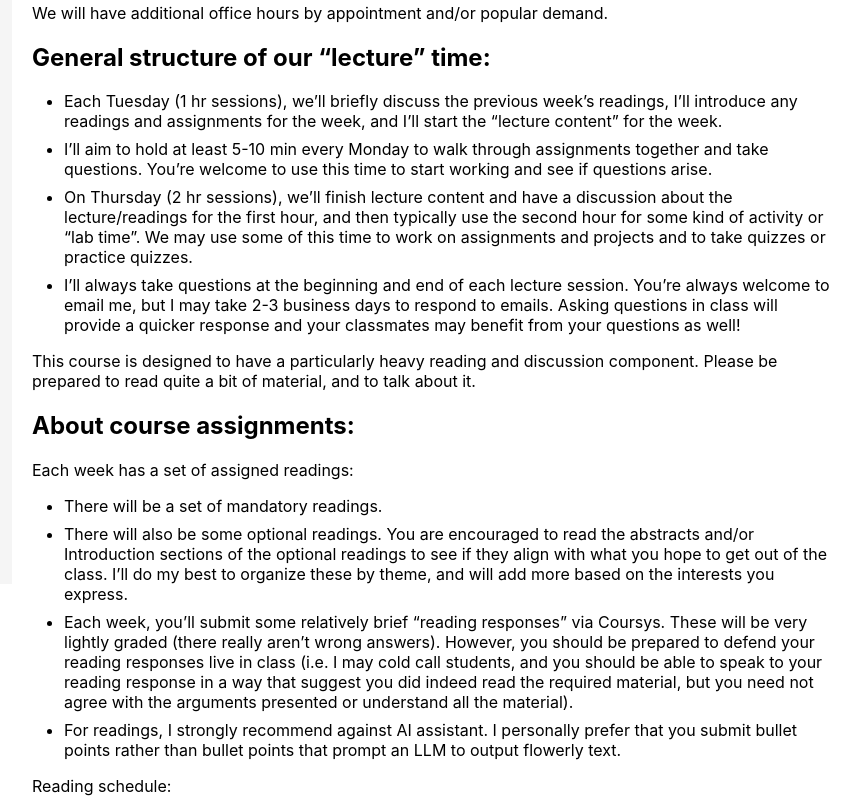
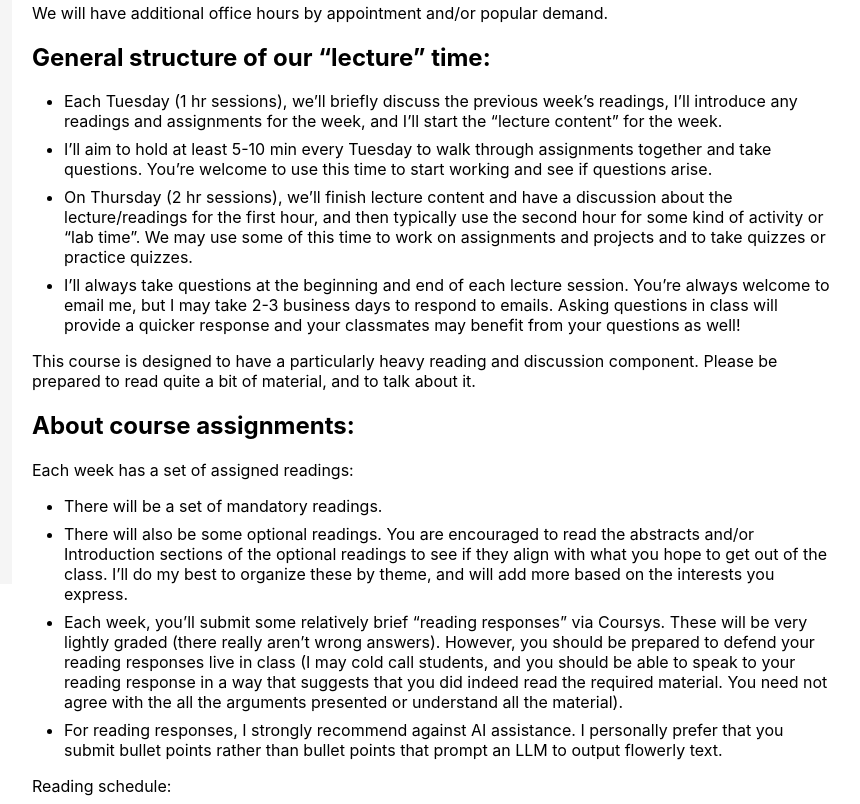
Before and after one commit to nickmvincent/cmpt419_spring2025, a plain HTML site: page docs/index.html in a window 1280 px wide. Shown: the part 256-1060 px from the top of the page, without its empty margins (278-1138 px from the left). Drawn offline with Linux system fonts and the light colour scheme.

Commit message:
prepping for Fall 2025, two minor typos

```diff
--- a/docs/index.html
+++ b/docs/index.html
@@ -68,7 +68,7 @@
 <h2 id="general-structure-of-our-lecture-time">General structure of our &ldquo;lecture&rdquo; time:</h2>
 <ul>
 <li>Each Tuesday (1 hr sessions), we’ll briefly discuss the previous week’s readings, I’ll introduce any readings and assignments for the week, and I&rsquo;ll start the &ldquo;lecture content&rdquo; for the week.</li>
-<li>I’ll aim to hold at least 5-10 min every Monday to walk through assignments together and take questions. You’re welcome to use this time to start working and see if questions arise.</li>
+<li>I’ll aim to hold at least 5-10 min every Tuesday to walk through assignments together and take questions. You’re welcome to use this time to start working and see if questions arise.</li>
 <li>On Thursday (2 hr sessions), we’ll finish lecture content and have a discussion about the lecture/readings for the first hour, and then typically use the second hour for some kind of activity or &ldquo;lab time&rdquo;. We may use some of this time to work on assignments and projects and to take quizzes or practice quizzes.</li>
 <li>I’ll always take questions at the beginning and end of each lecture session. You’re always welcome to email me, but I may take 2-3 business days to respond to emails. Asking questions in class will provide a quicker response and your classmates may benefit from your questions as well!</li>
 </ul>
@@ -78,8 +78,8 @@
 <ul>
 <li>There will be a set of mandatory readings.</li>
 <li>There will also be some optional readings. You are encouraged to read the abstracts and/or Introduction sections of the optional readings to see if they align with what you hope to get out of the class. I’ll do my best to organize these by theme, and will add more based on the interests you express.</li>
-<li>Each week, you’ll submit some relatively brief “reading responses” via Coursys. These will be very lightly graded (there really aren&rsquo;t wrong answers). However, you should be prepared to defend your reading responses live in class (i.e. I may cold call students, and you should be able to speak to your reading response in a way that suggest you did indeed read the required material, but you need not agree with the arguments presented or understand all the material).</li>
-<li>For readings, I strongly recommend against AI assistant. I personally prefer that you submit bullet points rather than bullet points that prompt an LLM to output flowerly text.</li>
+<li>Each week, you’ll submit some relatively brief “reading responses” via Coursys. These will be very lightly graded (there really aren&rsquo;t wrong answers). However, you should be prepared to defend your reading responses live in class (I may cold call students, and you should be able to speak to your reading response in a way that suggests that you did indeed read the required material. You need not agree with the all the arguments presented or understand all the material).</li>
+<li>For reading responses, I strongly recommend against AI assistance. I personally prefer that you submit bullet points rather than bullet points that prompt an LLM to output flowerly text.</li>
 </ul>
 <p>Reading schedule:</p>
 <ul>
```
